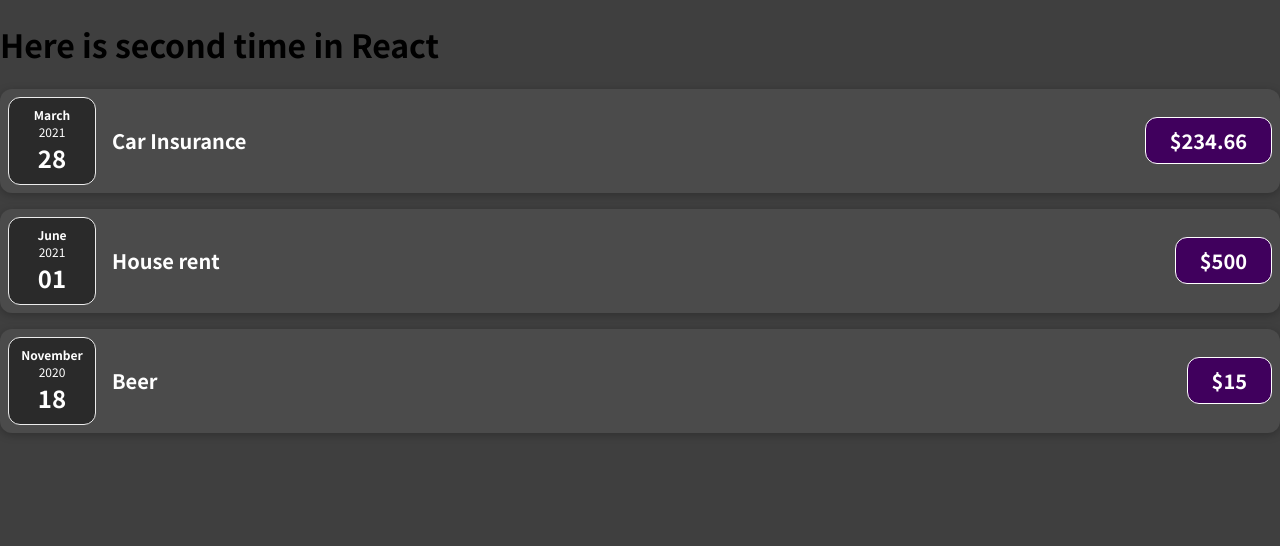
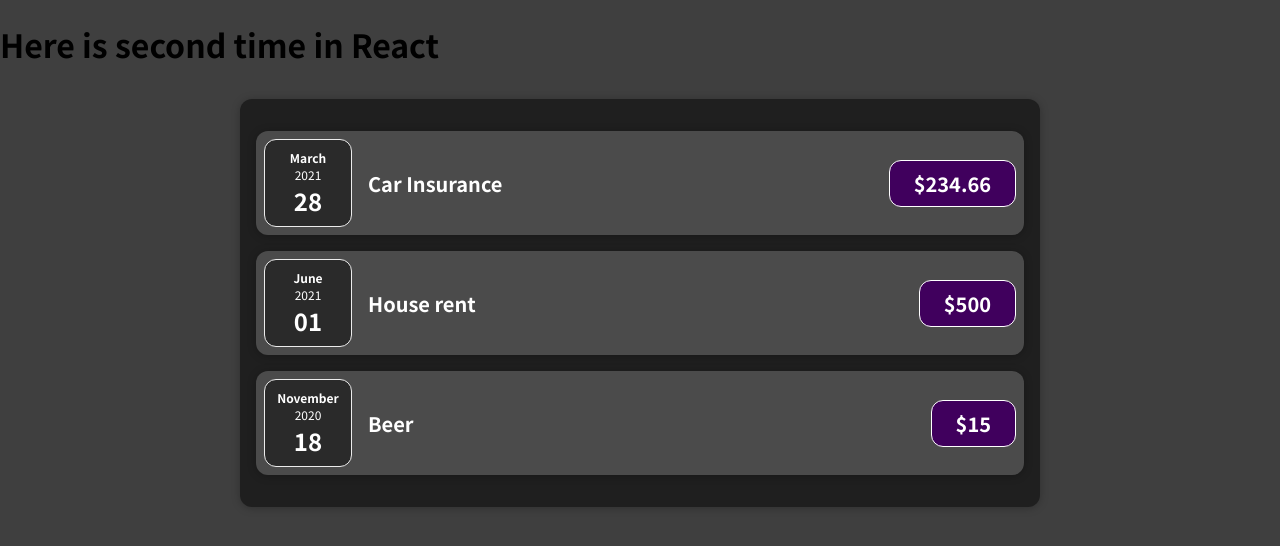
Before and after one commit to BojanMijatovic/Learn-React-step-by-step, a JavaScript app in the folder Basic/Working With Components/01-starting-setup/: page / in a window 1280 px wide. Shown: the top 546 px of the page. Built offline with nearby package versions, Linux system fonts and the light colour scheme.

Commit message:
learn props.children

```diff
--- /dev/null
+++ b/Basic/Working With Components/01-starting-setup/src/components/Card.css
@@ -0,0 +1,4 @@
+.card {
+    border-radius: 12px;
+    box-shadow: 0 1px 8px rgba(0, 0, 0, 0.25);
+}
--- /dev/null
+++ b/Basic/Working With Components/01-starting-setup/src/components/Card.js
@@ -0,0 +1,8 @@
+import './Card.css';
+
+const Card = (props) => {
+  const classes = 'card ' + props.className;
+  return <div className={classes}>{props.children}</div>;
+};
+
+export default Card;
--- a/Basic/Working With Components/01-starting-setup/src/components/ExpenseItem.css
+++ b/Basic/Working With Components/01-starting-setup/src/components/ExpenseItem.css
@@ -2,10 +2,8 @@
     display: flex;
     justify-content: space-between;
     align-items: center;
-    box-shadow: 0 2px 8px rgba(0, 0, 0, 0.25);
     padding: 0.5rem;
     margin: 1rem 0;
-    border-radius: 12px;
     background-color: #4b4b4b;
 }
 
--- a/Basic/Working With Components/01-starting-setup/src/components/ExpenseItem.js
+++ b/Basic/Working With Components/01-starting-setup/src/components/ExpenseItem.js
@@ -1,17 +1,18 @@
 import './ExpenseItem.css';
 import ExpenseDate from './ExpenseDate';
+import Card from './Card';
 
 const ExpenseItem = (props) => {
   const { title, amount, date } = props;
 
   return (
-    <div className='expense-item'>
+    <Card className='expense-item'>
       <ExpenseDate date={date} />
       <div className='expense-item__description'>
         <h2>{title}</h2>
         <div className='expense-item__price'>${amount}</div>
       </div>
-    </div>
+    </Card>
   );
 };
 
--- /dev/null
+++ b/Basic/Working With Components/01-starting-setup/src/components/Expenses.css
@@ -0,0 +1,7 @@
+ .expenses {
+     padding: 1rem;
+     background-color: rgb(31, 31, 31);
+     margin: 2rem auto;
+     width: 50rem;
+     max-width: 95%;
+ }
--- a/Basic/Working With Components/01-starting-setup/src/components/Expenses.js
+++ b/Basic/Working With Components/01-starting-setup/src/components/Expenses.js
@@ -1,11 +1,14 @@
+import Card from './Card';
 import ExpenseItem from './ExpenseItem';
+import './Expenses.css';
+
 const Expenses = ({ expenses }) => {
   return (
-    <div>
+    <Card className='expenses'>
       <ExpenseItem title={expenses[0].title} amount={expenses[0].amount} date={expenses[0].date} />
       <ExpenseItem title={expenses[1].title} amount={expenses[1].amount} date={expenses[1].date} />
       <ExpenseItem title={expenses[2].title} amount={expenses[2].amount} date={expenses[2].date} />
-    </div>
+    </Card>
   );
 };
 export default Expenses;
```
Also changed, not shown: 1 other file (tests, documents, lock files or other folders).
